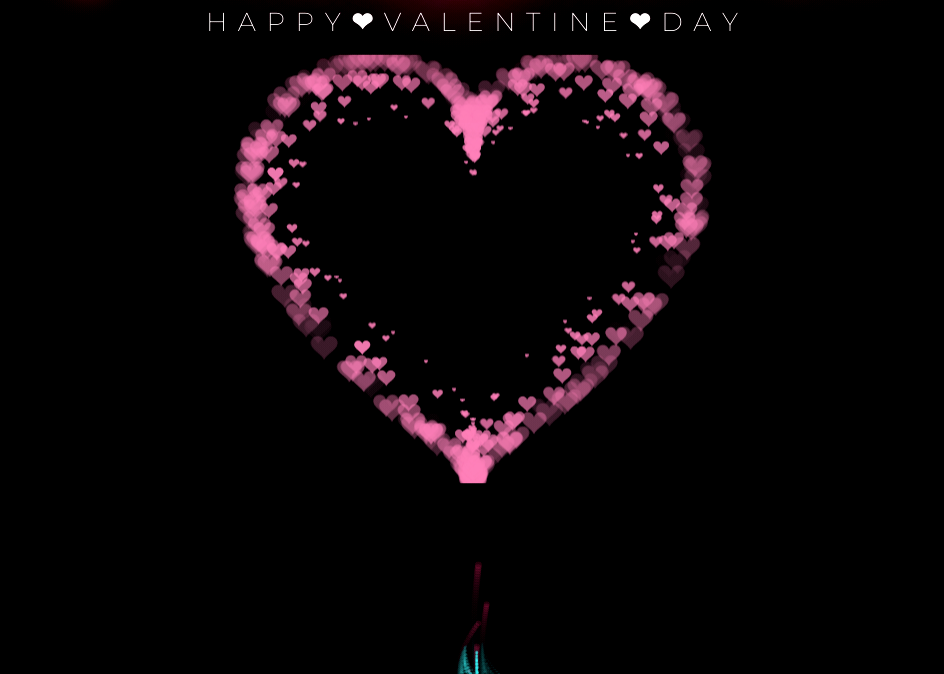
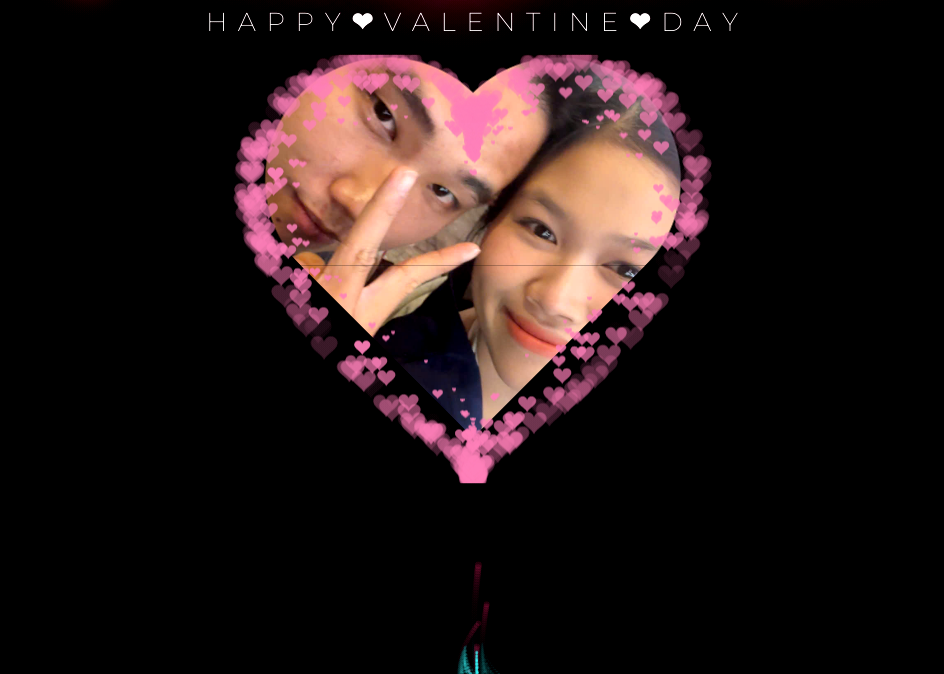
Before and after one commit to imquangthang/valentine-heart, a plain HTML site: page index.html in a window 1280 px wide. Shown: the part 126-800 px from the top of the page, without its empty margins (167-1111 px from the left). Drawn offline with nearby package versions, Linux system fonts and the light colour scheme; animation ran at ten frames a second.

Commit message:
Refactor code structure for improved readability and maintainability

```diff
--- a/index.html
+++ b/index.html
@@ -30,7 +30,7 @@
       <h3 class="STARDUST3">
         H A P P Y <strong>❤</strong> V A L E N T I N E <strong>❤</strong> D A Y
       </h3>
-      <img class="img" src="EDIT_ME.png" alt="JUNO_OKYO" />
+      <img class="img" src="imagelove.jpg" alt="JUNO_OKYO" />
       <canvas id="pinkboard"></canvas>
     </div>
 
```
Also changed, not shown: imagelove.jpg (added).
